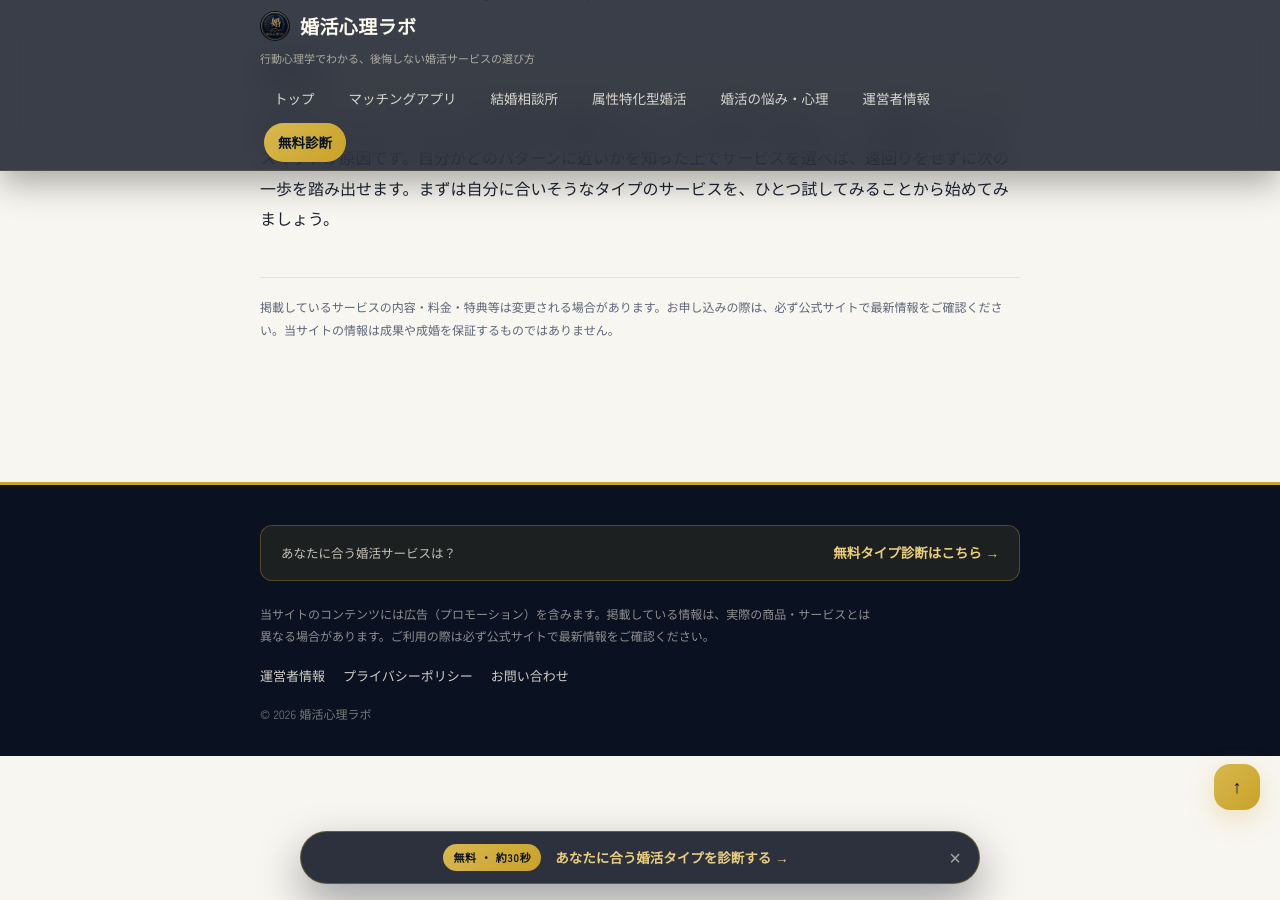
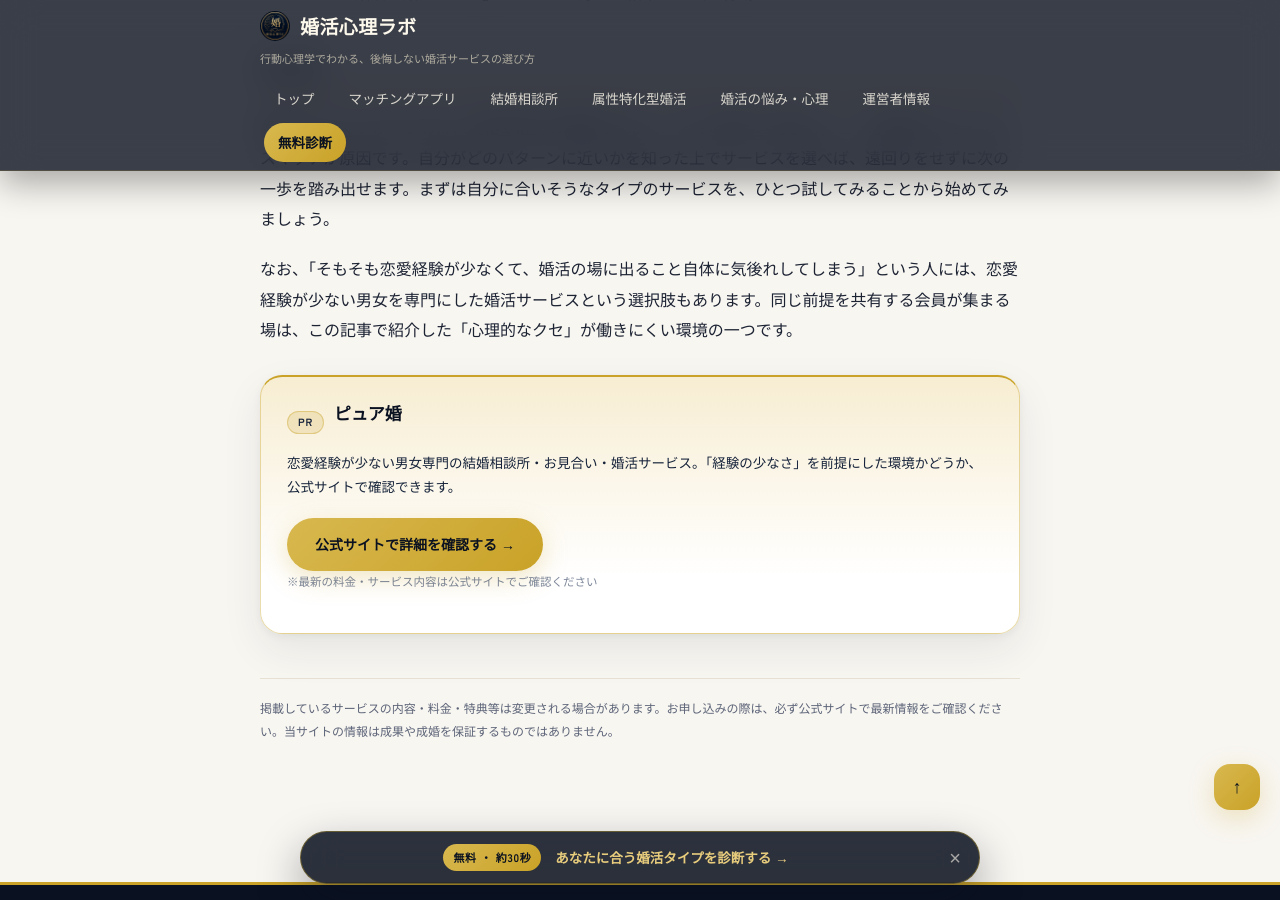
Before and after one commit to consultantshuu0907-afk/konkatsu-psychology-lab, a Jekyll site: the page built from _posts/2026-08-16-konkatsu-umakuikanai-shinri.md, in a window 1280 px wide and 900 px high, scrolled down 3564 px. Built offline with Jekyll 4.4.1, drawn with Linux system fonts in a browser that asks for light colours.

Commit message:
Add files via upload

```diff
--- a/_posts/2026-08-16-konkatsu-umakuikanai-shinri.md
+++ b/_posts/2026-08-16-konkatsu-umakuikanai-shinri.md
@@ -69,3 +69,13 @@
 ## まとめ
 
 婚活がうまくいかないのは、性格や魅力の問題ではなく、多くの場合「選び方」と「心理的なクセ」のミスマッチが原因です。自分がどのパターンに近いかを知った上でサービスを選べば、遠回りをせずに次の一歩を踏み出せます。まずは自分に合いそうなタイプのサービスを、ひとつ試してみることから始めてみましょう。
+
+なお、「そもそも恋愛経験が少なくて、婚活の場に出ること自体に気後れしてしまう」という人には、恋愛経験が少ない男女を専門にした婚活サービスという選択肢もあります。同じ前提を共有する会員が集まる場は、この記事で紹介した「心理的なクセ」が働きにくい環境の一つです。
+
+{% include affiliate-cta.html
+  name="ピュア婚"
+  tagline="恋愛経験が少ない男女専門の結婚相談所・お見合い・婚活サービス。「経験の少なさ」を前提にした環境かどうか、公式サイトで確認できます。"
+  url="https://px.a8.net/svt/ejp?a8mat=4BA7XB+6NXU76+3LOM+1BMW42"
+  img="https://www15.a8.net/0.gif?a8mat=4BA7XB+6NXU76+3LOM+1BMW42"
+  button="公式サイトで詳細を確認する →"
+%}
```
Also changed, not shown: _posts/2026-08-24-kekkonsodanjo-shiryoseikyu-hikaku.md (+10 -0 lines), _posts/2026-08-24-otona-no-konkatsu-party-kuchikomi.md (+10 -0 lines).
